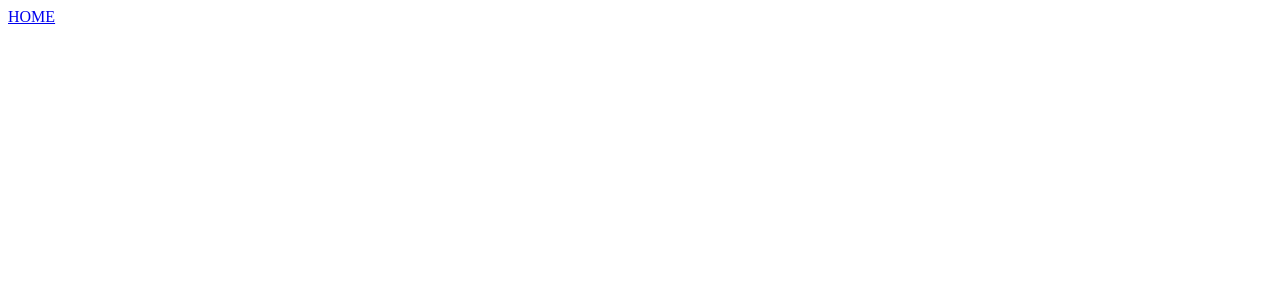
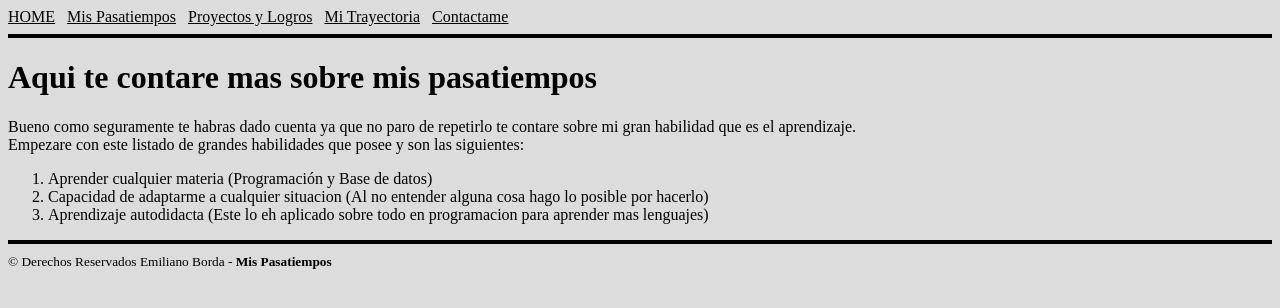
Before and after one commit to emilianobrd/PaginaPractica, a plain HTML site: page pasatiempos.html in a window 1280 px wide. Drawn offline with Linux system fonts and the light colour scheme.

Commit message:
Correccion de Semantica mas agregue barra de navegación

```diff
--- a/pasatiempos.html
+++ b/pasatiempos.html
@@ -3,12 +3,52 @@
 <head>
     <meta charset="UTF-8">
     <meta name="viewport" content="width=device-width, initial-scale=1.0">
-    <title>Mis pasatiempos</title>
-    <nav>
-        <a href="index.html">HOME</a>
-    </nav>
+    <title>Mis Pasatiempos</title>
+      <style>
+    body {
+        background-color:gainsboro;
+    }
+
+    hr {
+        border:none;
+        height:4px;
+        background-color:black;
+    }
+
+    a {
+        color:black;
+    }
+</style>
 </head>
 <body>
+    <header>
+        <nav>
+        <a href="index.html">HOME</a> &nbsp;
+        <a href="pasatiempos.html">Mis Pasatiempos</a> &nbsp;
+        <a href="proyectos.html">Proyectos y Logros</a> &nbsp;
+        <a href="trayectoria.html">Mi Trayectoria</a> &nbsp;
+        <a href="contacto.html">Contactame</a> &nbsp;
+    </nav>
+    </header>
+<hr>
+    <main>
+        <h1>Aqui te contare mas sobre mis pasatiempos</h1>
+        <p>Bueno como seguramente te habras dado cuenta ya que no paro de repetirlo te contare
+            sobre mi gran habilidad que es el aprendizaje. <br> Empezare con este listado de grandes habilidades
+            que posee y son las siguientes:
+        </p>
+        <ol>
+            <li>Aprender cualquier materia (Programación y Base de datos)</li>
+            <li>Capacidad de adaptarme a cualquier situacion (Al no entender alguna cosa hago lo posible por hacerlo)</li>
+            <li>Aprendizaje autodidacta (Este lo eh aplicado sobre todo en programacion para aprender mas lenguajes)</li>
+        </ol>
+    </main>
+    <aside>
 
+    </aside>
+    <hr>
+    <footer>
+        <small>&copy; Derechos Reservados Emiliano Borda - <b>Mis Pasatiempos</b></small>
+    </footer>
 </body>
 </html>
```
Also changed, not shown: contacto.html (+34 -3 lines), index.html (+40 -7 lines), proyectos.html (+35 -4 lines), trayectoria.html (+34 -3 lines).
